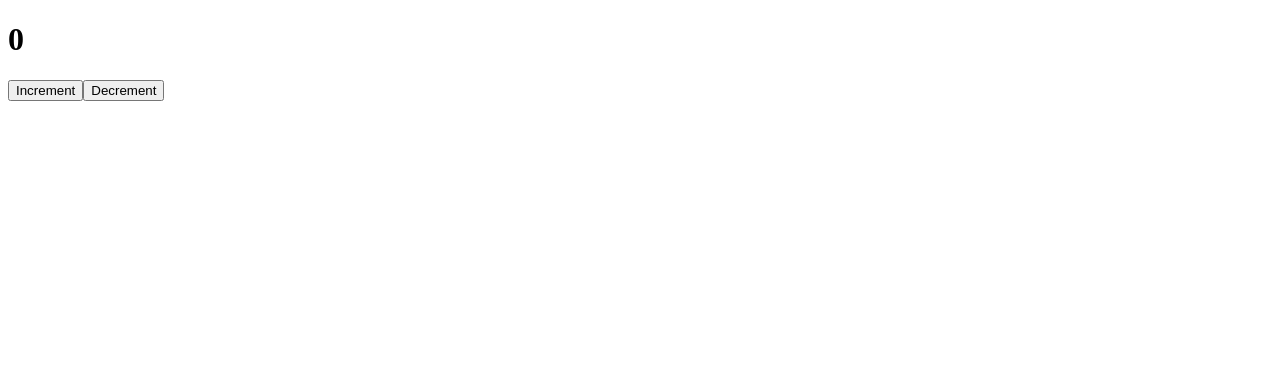
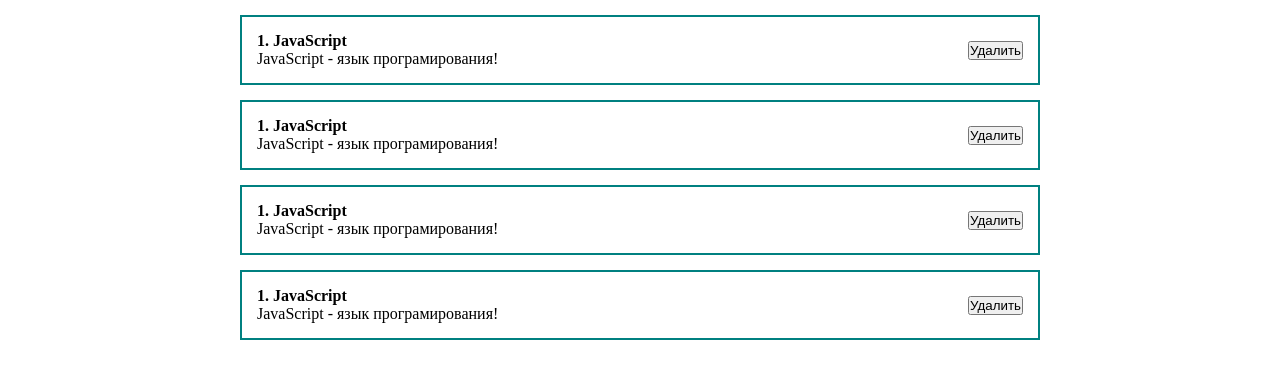
Before and after one commit to Vadim7362/React_practica, a React (Create React App) app: page / in a window 1280 px wide. Shown: the top 378 px of the page. Built offline with nearby package versions, Linux system fonts and the light colour scheme.

Commit message:
Стили. CSS. Классы

```diff
--- a/src/App.css
+++ /dev/null
@@ -1,38 +0,0 @@
-.App {
-  text-align: center;
-}
-
-.App-logo {
-  height: 40vmin;
-  pointer-events: none;
-}
-
-@media (prefers-reduced-motion: no-preference) {
-  .App-logo {
-    animation: App-logo-spin infinite 20s linear;
-  }
-}
-
-.App-header {
-  background-color: #282c34;
-  min-height: 100vh;
-  display: flex;
-  flex-direction: column;
-  align-items: center;
-  justify-content: center;
-  font-size: calc(10px + 2vmin);
-  color: white;
-}
-
-.App-link {
-  color: #61dafb;
-}
-
-@keyframes App-logo-spin {
-  from {
-    transform: rotate(0deg);
-  }
-  to {
-    transform: rotate(360deg);
-  }
-}
--- a/src/App.js
+++ b/src/App.js
@@ -1,6 +1,7 @@
 import React, {useState} from 'react';
 import Counter from "./components/Counter";
 import ClassCounter from "./components/ClassCounter";
+import "./components/styles/App.css";
 
 
 function App() {
@@ -12,7 +13,46 @@
 
   return (
     <div className="App">
-      <ClassCounter/>
+      <div className="post">
+        <div className="post__content">
+          <strong>1. JavaScript</strong>
+          <div>JavaScript - язык програмирования!</div>
+        </div>
+
+        <div className="post__btns">
+          <button>Удалить</button>
+        </div>
+      </div>
+      <div className="post">
+        <div className="post__content">
+          <strong>1. JavaScript</strong>
+          <div>JavaScript - язык програмирования!</div>
+        </div>
+
+        <div className="post__btns">
+          <button>Удалить</button>
+        </div>
+      </div>
+      <div className="post">
+        <div className="post__content">
+          <strong>1. JavaScript</strong>
+          <div>JavaScript - язык програмирования!</div>
+        </div>
+
+        <div className="post__btns">
+          <button>Удалить</button>
+        </div>
+      </div>
+      <div className="post">
+        <div className="post__content">
+          <strong>1. JavaScript</strong>
+          <div>JavaScript - язык програмирования!</div>
+        </div>
+
+        <div className="post__btns">
+          <button>Удалить</button>
+        </div>
+      </div>
     </div>
   );
 }
--- /dev/null
+++ b/src/components/styles/App.css
@@ -0,0 +1,23 @@
+* {
+  margin: 0;
+  padding: 0;
+  box-sizing: border-box;
+}
+
+#root{
+  display: flex;
+  justify-content: center;
+}
+
+.App {
+  width: 800px;
+}
+
+.post {
+  display: flex;
+  padding: 15px;
+  border: 2px solid teal;
+  margin-top: 15px;
+  justify-content: space-between;
+  align-items: center;
+}
```
